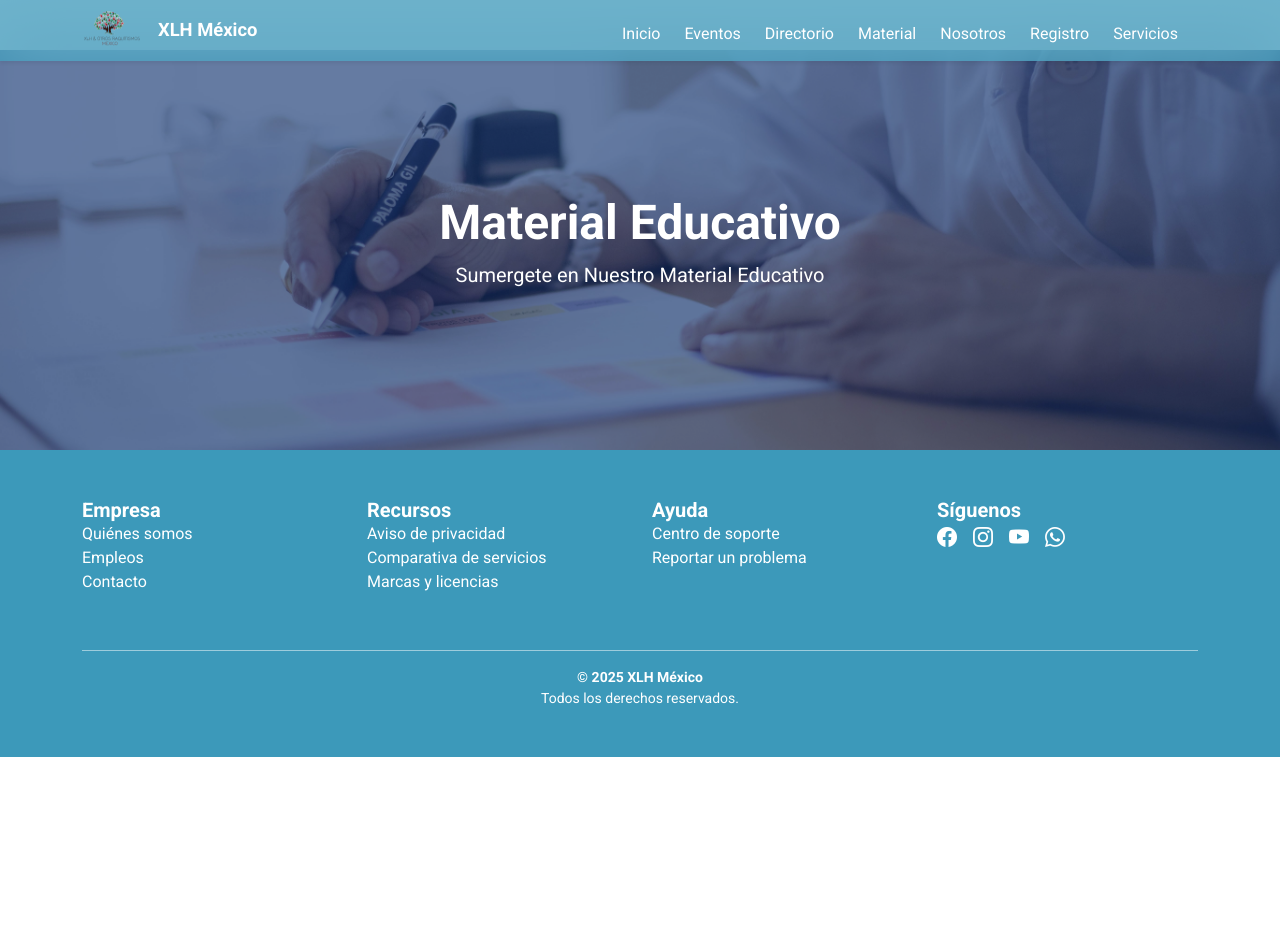
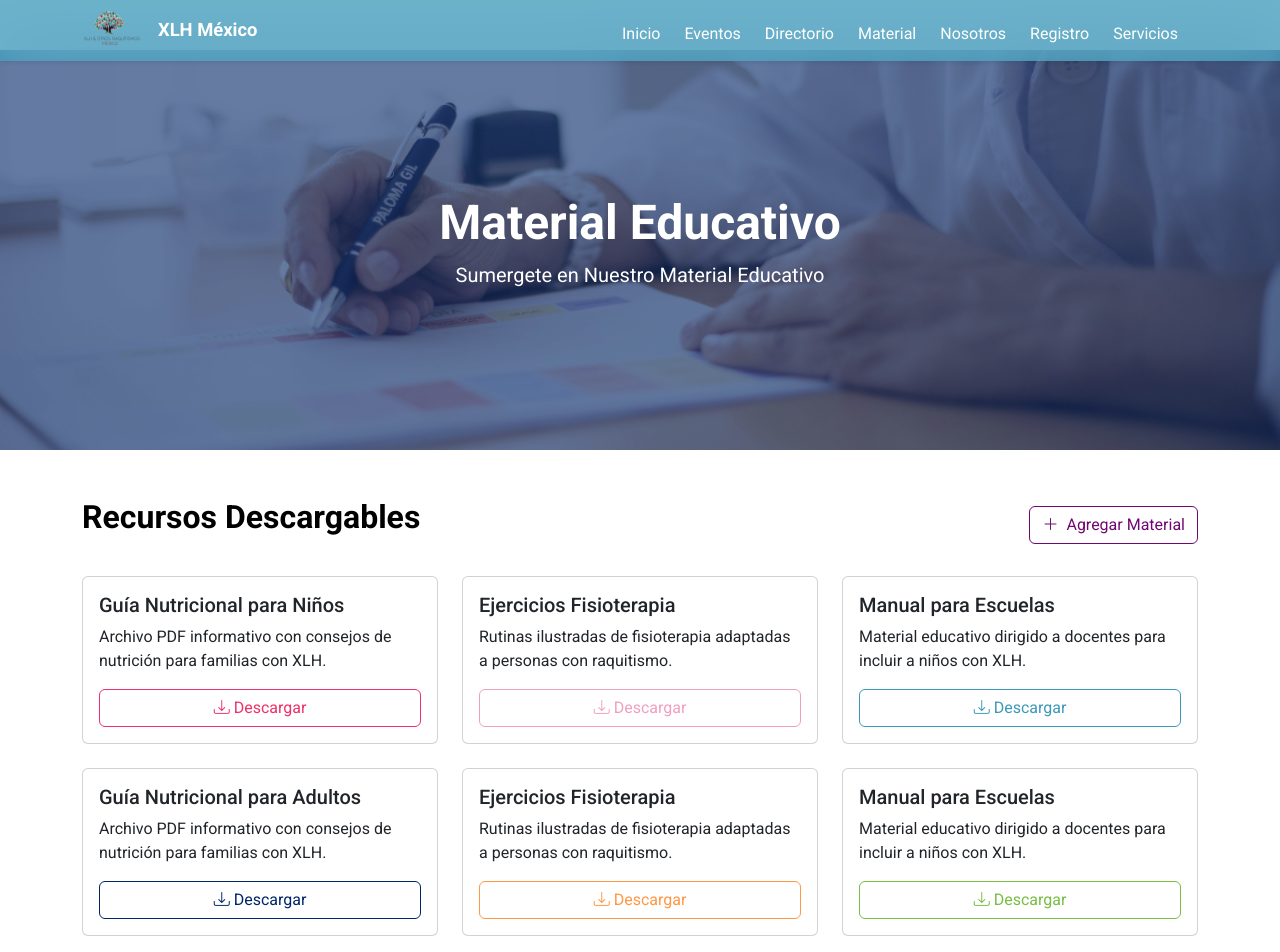
Before and after one commit to Quedo02/xlh-mexico, a Next.js app: page /informacion in a window 1280 px wide. Shown: the top 952 px of the page. Before the commit the page ends 800 px from the top, so only its background shows below. Built offline with nearby package versions, Linux system fonts and the light colour scheme.

Commit message:
Correcciones de contenido y ajustes de estilo en varias secciones

```diff
--- a/package.json
+++ b/package.json
@@ -4,7 +4,7 @@
   "private": true,
   "scripts": {
     "dev": "next dev",
-    "build": "next build",
+    "build": "npx prisma generate && next build",
     "start": "next start",
     "lint": "next lint",
     "test": "jest",
--- a/src/app/globals.css
+++ b/src/app/globals.css
@@ -591,7 +591,7 @@ body {
     /* 👇 Nuevo comportamiento tipo tarjeta flotante */
     position: absolute;
     right: 1rem;
-    top: 100%; /* justo debajo de la navbar */
+    top: 91%; /* justo debajo de la navbar */
     width: auto;
     max-width: 280px;
     min-width: 200px;
@@ -602,7 +602,7 @@ body {
   .navbar-nav {
     display: flex;
     flex-direction: column;
-    gap: 0.2rem;
+    gap: 0.5rem;
   }
 
   .navbar-nav .nav-item {
@@ -629,5 +629,3 @@ body {
   max-width: 700px;
   margin: 0 auto;
 }
-
-/* Efecto parallax */
--- a/src/app/informacion/page.tsx
+++ b/src/app/informacion/page.tsx
@@ -3,7 +3,9 @@
 import React from "react";
 import Image from "next/image";
 
+
 import HeroSection from "@/components/HeroSection";
+
 
 export default function Informacion() {
   return (
@@ -15,6 +17,98 @@ export default function Informacion() {
       overlayColor="rgba(0, 38, 102, 0.6)" //Color de fondo
     />
 
+    <section className="container my-5">
+      <div className="d-flex justify-content-between align-items-center mb-4 flex-column flex-md-row">
+        <h2 className="titulo-seccion text-center text-md-start">Recursos Descargables</h2>
+        <button className="btn btn-outline-morado mt-3 mt-md-0">
+          <i className="bi bi-plus-lg me-2"></i>Agregar Material
+        </button>
+      </div>
+
+      <div className="row">
+        {/* Material 1 */}
+        <div className="col-md-4 mb-4">
+          <div className="card h-100 tile-card">
+            <div className="card-body d-flex flex-column">
+              <h5 className="card-title">Guía Nutricional para Niños</h5>
+              <p className="card-text flex-grow-1">Archivo PDF informativo con consejos de nutrición para familias con XLH.</p>
+              <a href="/docs/guia_nutricional.pdf" className="btn btn-outline-rosa-mexicano mt-auto">
+                <i className="bi bi-download me-1"></i>Descargar
+              </a>
+            </div>
+          </div>
+        </div>
+
+        {/* Material 2 */}
+        <div className="col-md-4 mb-4">
+          <div className="card h-100 tile-card">
+            <div className="card-body d-flex flex-column">
+              <h5 className="card-title">Ejercicios Fisioterapia</h5>
+              <p className="card-text flex-grow-1">Rutinas ilustradas de fisioterapia adaptadas a personas con raquitismo.</p>
+              <a href="/docs/ejercicios_fisio.pdf" className="btn btn-outline-rosa mt-auto">
+                <i className="bi bi-download me-1"></i>Descargar
+              </a>
+            </div>
+          </div>
+        </div>
+
+        {/* Material 3 */}
+        <div className="col-md-4 mb-4">
+          <div className="card h-100 tile-card">
+            <div className="card-body d-flex flex-column">
+              <h5 className="card-title">Manual para Escuelas</h5>
+              <p className="card-text flex-grow-1">Material educativo dirigido a docentes para incluir a niños con XLH.</p>
+              <a href="/docs/manual_escuelas.pdf" className="btn btn-outline-cyan mt-auto">
+                <i className="bi bi-download me-1"></i>Descargar
+              </a>
+            </div>
+          </div>
+        </div>
+      </div>
+
+      <div className="row">
+        {/* Material 1 */}
+        <div className="col-md-4 mb-4">
+          <div className="card h-100 tile-card">
+            <div className="card-body d-flex flex-column">
+              <h5 className="card-title">Guía Nutricional para Adultos</h5>
+              <p className="card-text flex-grow-1">Archivo PDF informativo con consejos de nutrición para familias con XLH.</p>
+              <a href="/docs/guia_nutricional.pdf" className="btn btn-outline-azul-marino mt-auto">
+                <i className="bi bi-download me-1"></i>Descargar
+              </a>
+            </div>
+          </div>
+        </div>
+
+        {/* Material 2 */}
+        <div className="col-md-4 mb-4">
+          <div className="card h-100 tile-card">
+            <div className="card-body d-flex flex-column">
+              <h5 className="card-title">Ejercicios Fisioterapia</h5>
+              <p className="card-text flex-grow-1">Rutinas ilustradas de fisioterapia adaptadas a personas con raquitismo.</p>
+              <a href="/docs/ejercicios_fisio.pdf" className="btn btn-outline-naranja mt-auto">
+                <i className="bi bi-download me-1"></i>Descargar
+              </a>
+            </div>
+          </div>
+        </div>
+
+        {/* Material 3 */}
+        <div className="col-md-4 mb-4">
+          <div className="card h-100 tile-card">
+            <div className="card-body d-flex flex-column">
+              <h5 className="card-title">Manual para Escuelas</h5>
+              <p className="card-text flex-grow-1">Material educativo dirigido a docentes para incluir a niños con XLH.</p>
+              <a href="/docs/manual_escuelas.pdf" className="btn btn-outline-verde mt-auto">
+                <i className="bi bi-download me-1"></i>Descargar
+              </a>
+            </div>
+          </div>
+        </div>
+      </div>
+
+    </section>
+
     </>
   );
 }
```
Also changed, not shown: src/components/ScriptSocialEmbeds.tsx (+32 -23 lines), src/components/SignosSintomas.tsx (+55 -62 lines), public/Img/avatar.png (added).
